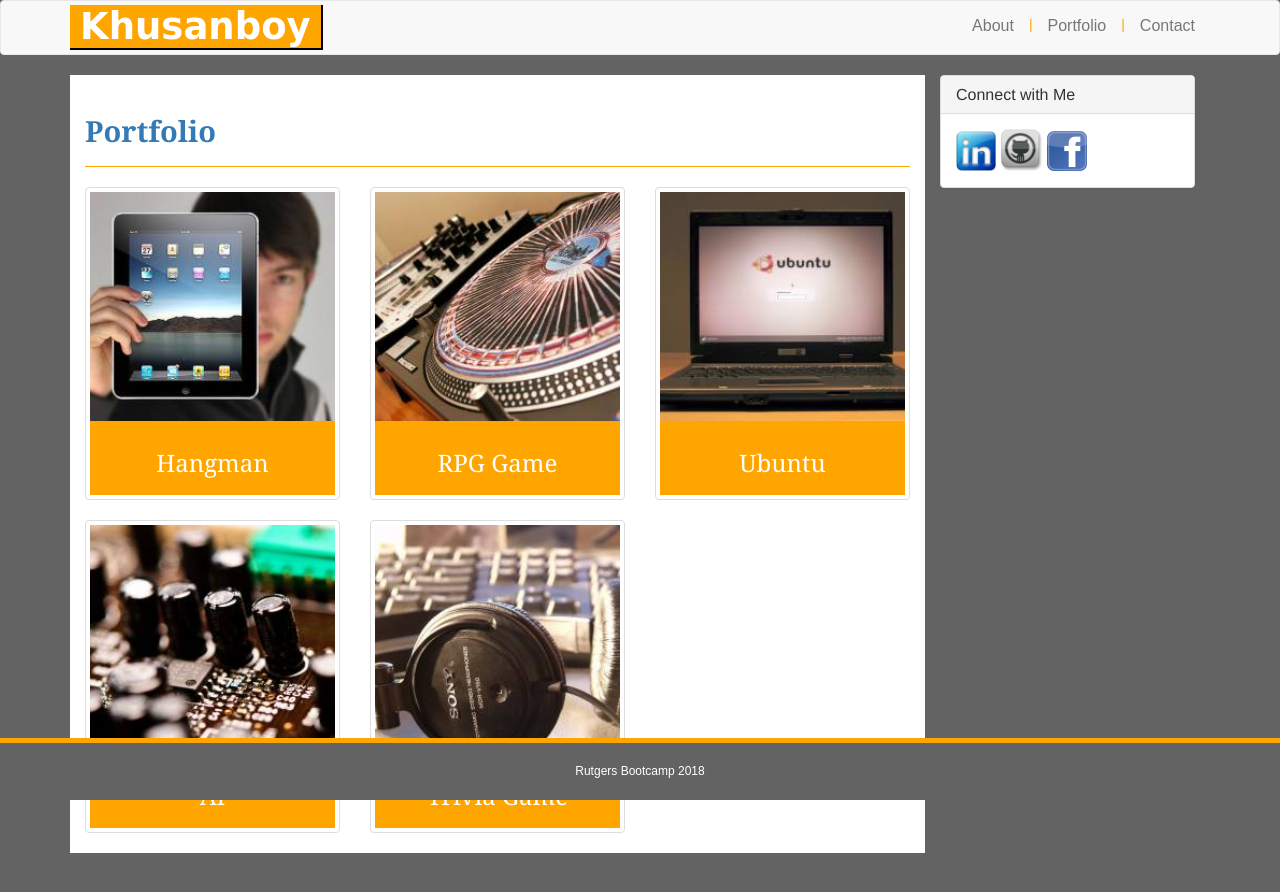
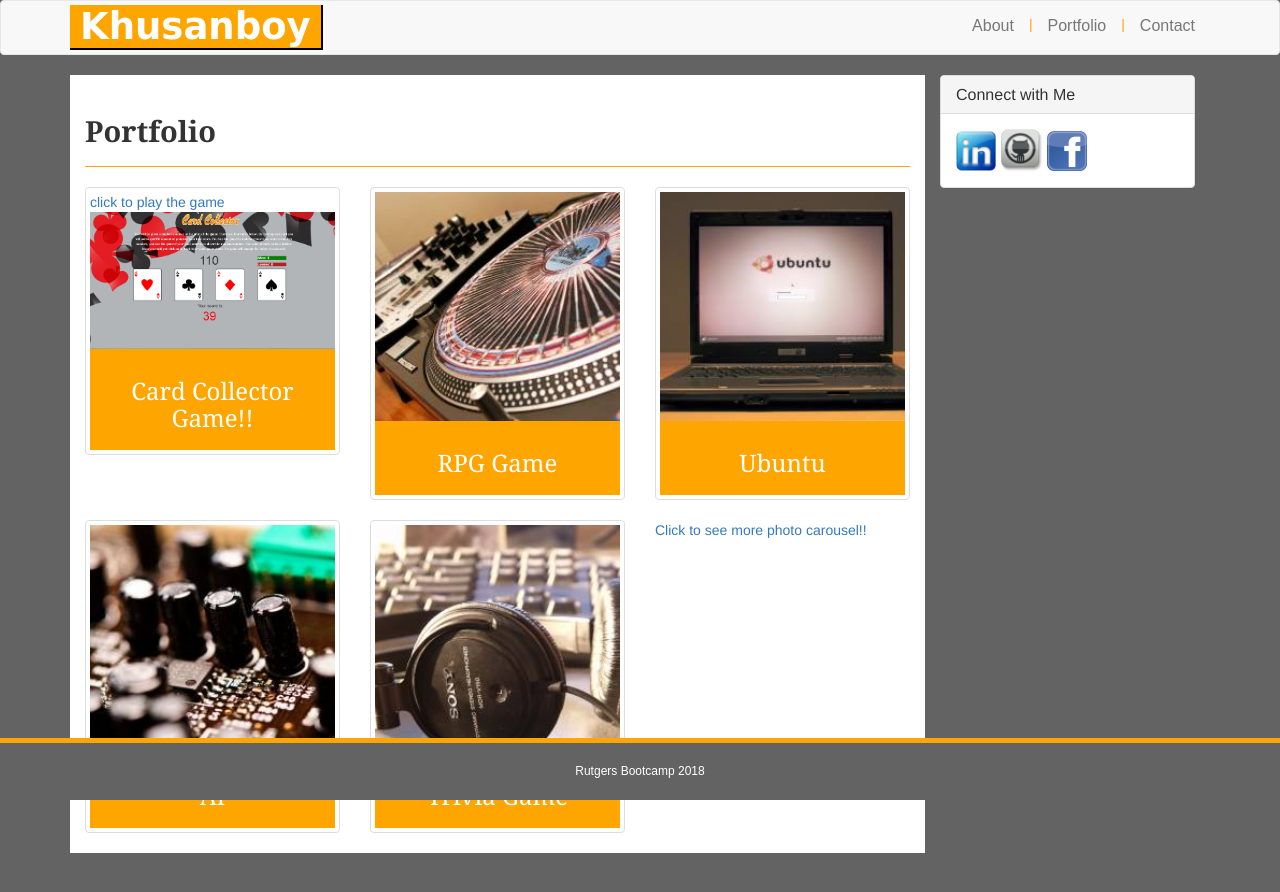
Before and after one commit to khusanboyIbragimov/Bootstrap-Portfolio, a plain HTML site: page portfolio.html in a window 1280 px wide. Drawn offline with nearby package versions, Linux system fonts and the light colour scheme; a web font is replaced by a local one.

Commit message:
added links of game to Bootstrap portfolio

```diff
--- a/assets/css/style.css
+++ b/assets/css/style.css
@@ -72,6 +72,10 @@ h1{
     font-size: 29px;
     font-family: Georgia, 'Times New Roman', Times, serif;
 }
+h4{
+    text-align: center;
+    color: blue;
+}
 @media screen and (max-width:640px){
     .panel{
         margin-top: 20px;
--- a/portfolio.html
+++ b/portfolio.html
@@ -54,24 +54,28 @@
         <div class="col-md-9 " style="background:white;">
             <div class="content-box " style="border-bottom:#ffa500;">
                 <div class="page-header">
-                    <a href="bonus_portfolio.html">
-                    <h1><b>Portfolio</b></h1>
-                </a>
+                    <h1>
+                        <b>Portfolio</b>
+                    </h1>
+
                 </div>
 
                 <div class="row">
                     <div class="col-md-4">
                         <div class="thumbnail">
-                            <img src="assets/images/image1.jpg" alt="img1" width="254" height="186">
-                            <div class="caption" style="background-color:#ffa500";>
-                                <h3 class="port-img">Hangman</h3>
+                            <a href="https://khusanboyibragimov.github.io/week-4-game/">
+                                click to play the game <img src="assets/images/Card_Collector_Game.jpg" alt="Card_Collector_Game" width="304" height="236">
+                            </a>
+                            <div class="caption" style="background-color:#ffa500" ;>
+                                <h3 class="port-img">Card Collector Game!!</h3>
+                                <h4></h4>
                             </div>
                         </div>
                     </div>
                     <div class="col-md-4">
                         <div class="thumbnail">
                             <img src="assets/images/image2.jpg" alt="img1" width="254" height="186">
-                            <div class="caption" style="background-color:#ffa500";>
+                            <div class="caption" style="background-color:#ffa500" ;>
                                 <h3 class="port-img">RPG Game</h3>
                             </div>
                         </div>
@@ -79,7 +83,7 @@
                     <div class="col-md-4">
                         <div class="thumbnail">
                             <img src="assets/images/image3.jpg" alt="img1" width="254" height="186">
-                            <div class="caption" style="background-color:#ffa500";>
+                            <div class="caption" style="background-color:#ffa500" ;>
                                 <h3 class="port-img">Ubuntu</h3>
                             </div>
                         </div>
@@ -90,7 +94,7 @@
                     <div class="col-md-4">
                         <div class="thumbnail">
                             <img src="assets/images/image4.jpg" alt="img1" width="254" height="186">
-                            <div class="caption" style="background-color:#ffa500";>
+                            <div class="caption" style="background-color:#ffa500" ;>
                                 <h3 class="port-img">AI</h3>
                             </div>
                         </div>
@@ -98,10 +102,15 @@
                     <div class="col-md-4">
                         <div class="thumbnail">
                             <img src="assets/images/image5.jpg" alt="img1" width="254" height="186">
-                            <div class="caption" style="background-color:#ffa500";>
+                            <div class="caption" style="background-color:#ffa500" ;>
                                 <h3 class="port-img">Trivia Game</h3>
                             </div>
                         </div>
+                    </div>
+                    <div class="col-md-4">
+                        <a href="bonus_portfolio.html">
+                            Click to see more photo carousel!!
+                        </a>
                     </div>
                 </div>
             </div>
```
Also changed, not shown: bonus_portfolio.html (+1 -1 lines), assets/images/Card_Collector_Game.jpg (added). Lines whose indentation alone changed are shown as unchanged.
